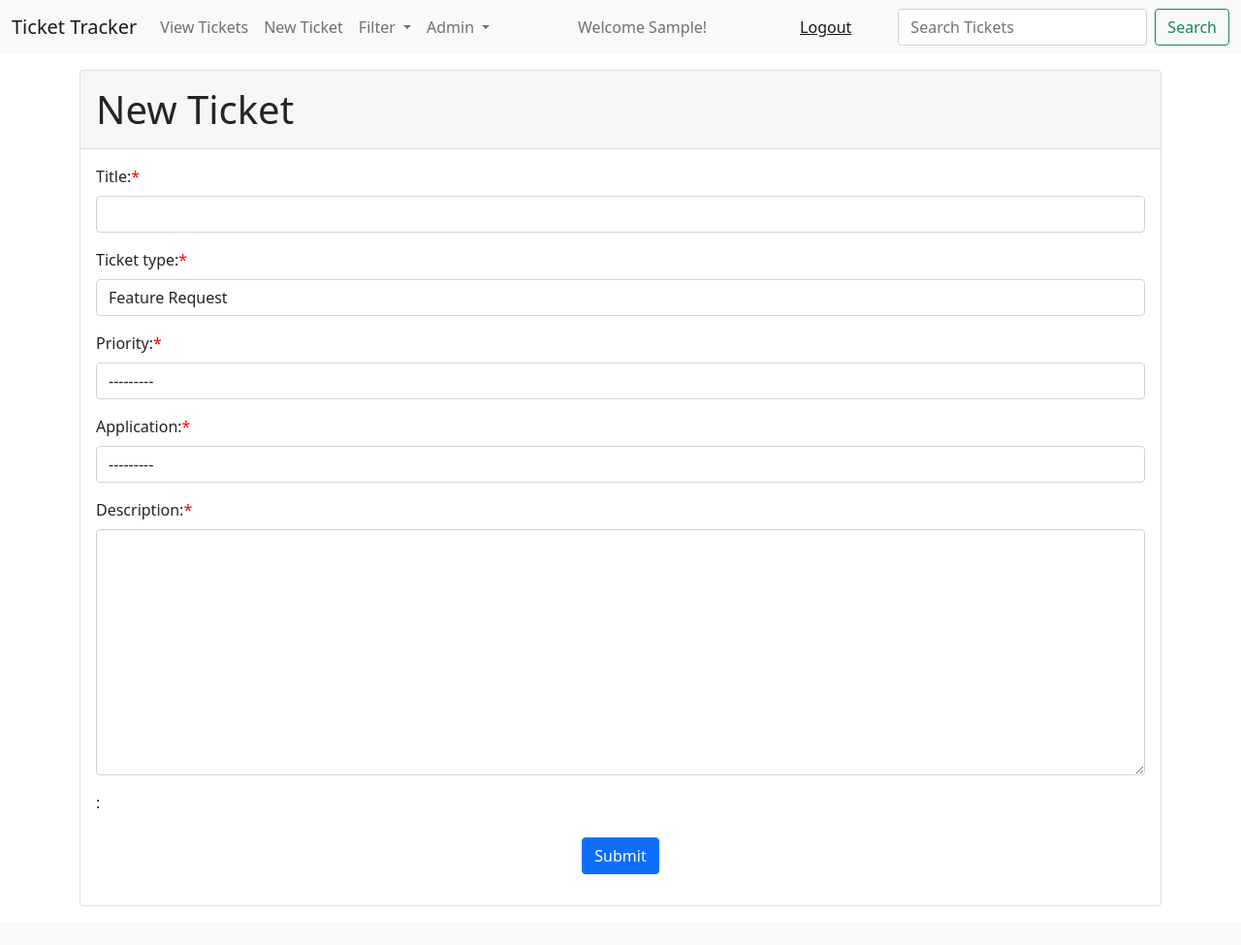
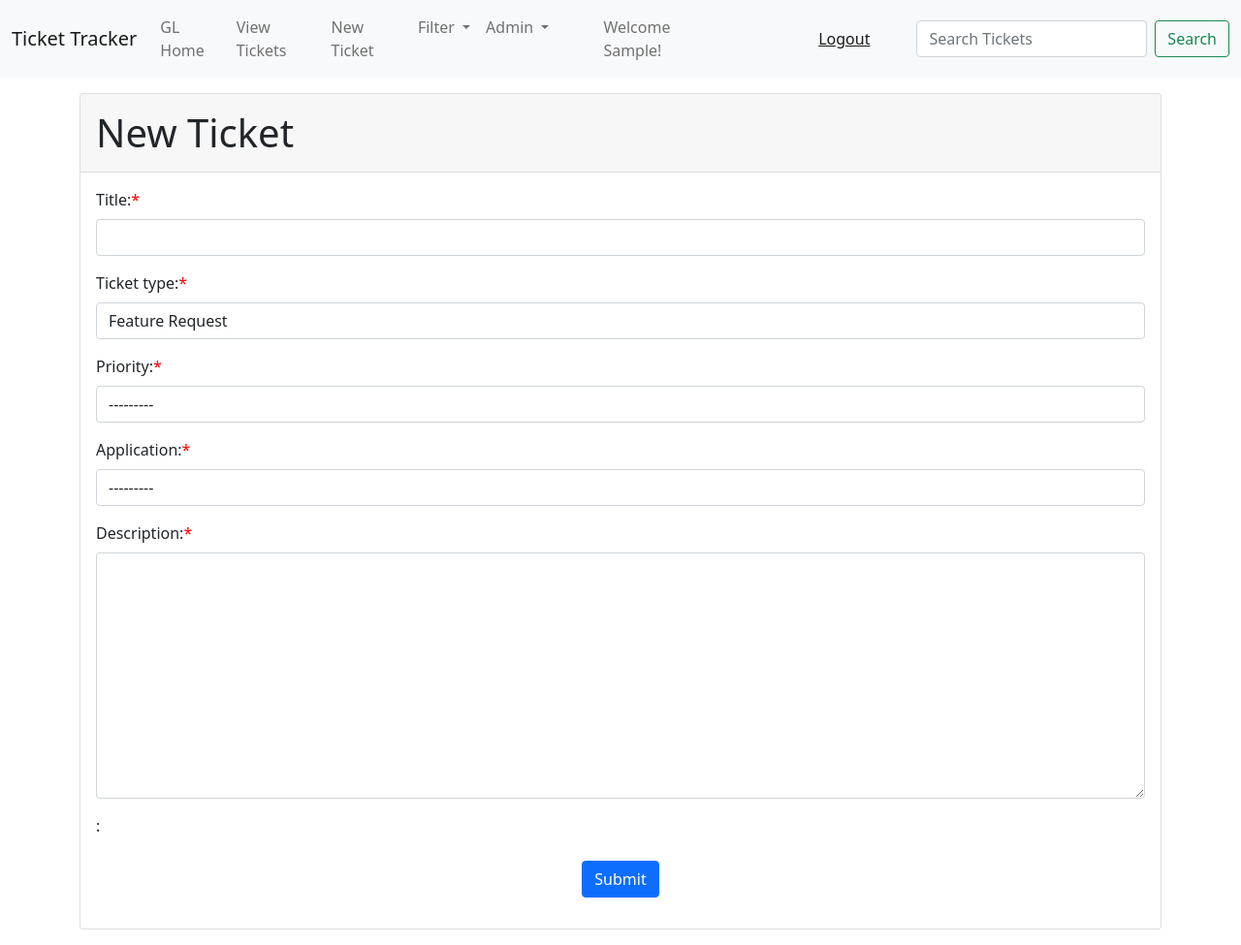
Before and after one commit to AdamCottrill/ticket_tracker, a Django app: page /tickets/new/ in a window 1280 px wide. Shown: the whole page at 97% size. Before the commit the page ends 935 px from the top, so only its background shows below. Run offline with Django 3.2, Linux system fonts and the light colour scheme; the visitor is signed in with stand-in values (Sample User, id 1); data that the repository does not hold is empty; parts of the project's set-up code (start-up, migrations or seed data) failed here and were passed over.

Commit message:
Adam's changes 10/05
new changes by adam

```diff
--- a/tickets/templates/tickets/close_reopen_ticket_form.html
+++ b/tickets/templates/tickets/close_reopen_ticket_form.html
@@ -19,7 +19,7 @@
 
 {% block content %}
 
-    <div class="container">
+    <div class="container" id="main-content">
 
         <div class="col-md-8">
 
--- a/tickets/templates/tickets/comment_form.html
+++ b/tickets/templates/tickets/comment_form.html
@@ -19,7 +19,7 @@
 
 {% block content %}
 
-    <div class="container">
+    <div class="container" id="main-content">
 
         <div class="col-md-8">
 
--- a/tickets/templates/tickets/split_ticket_form.html
+++ b/tickets/templates/tickets/split_ticket_form.html
@@ -17,7 +17,7 @@
 
 {% block content %}
 
-    <div class="container">
+    <div class="container" id="main-content">
 
         <h1 class="my-1">Split Ticket # {{ticket.id}}:</h1>
         <h3 class="my-2">{{ticket.title}}</h3>
--- a/tickets/templates/tickets/ticket_detail.html
+++ b/tickets/templates/tickets/ticket_detail.html
@@ -11,7 +11,7 @@
 
 {% block content %}
 
-<div class="container">
+<div class="container" id="main-content">
 
     {% if messages %}
         {% for msg in messages %}
--- a/tickets/templates/tickets/ticket_form.html
+++ b/tickets/templates/tickets/ticket_form.html
@@ -26,7 +26,7 @@
 
 {% block content %}
 
-    <div class="container">
+    <div class="container" id="main-content">
         <div class="card my-3">
             <div class="card-header">
                 {%if ticket.pk %}
--- a/tickets/templates/tickets/ticket_list.html
+++ b/tickets/templates/tickets/ticket_list.html
@@ -10,7 +10,7 @@
     <div class="container-fluid">
 
         <div class="grid">
-            <div  class="row" >
+            <div  class="row">
                 <div id="filter-column" class="col-2" >
                     {% include 'tickets/ticket_filters.html' %}
                     {% if related_tags %}
@@ -28,7 +28,8 @@
                         </div>
                     {% endif %}
                 </div>
-                <div id="ticket-table-column" class="col-10" >
+                <div id="ticket-table-column" class="col-10">
+                    <div id="main-content">
                         {% if tag %}
                             <h3 class="my-3">Tickets Tagged with '{{ tag }}' (n=<span id="ticket-count">{{ object_list|length }}</span>):</h3>
                         {% elif status %}
@@ -102,6 +103,7 @@
                             <h4>No Tickets Found.</h4>
                     </div>
                         {% endif %}
+                </div>
             </div>
         </div>
     </div>
--- a/tickets/templates/tickets/tickets_base.html
+++ b/tickets/templates/tickets/tickets_base.html
@@ -19,7 +19,13 @@
              line-height: 1.5;
              border-radius: 3px;
          }
-
+         .big-badge
+        {
+            padding-x: .65em !important;
+            padding-y: .35em !important;
+            font-weight: bold !important;
+            color: white !important;
+        }
         </style>
 
         {% block extra_head %}
@@ -29,7 +35,7 @@
     </head>
     <body>
 
-
+        <a href="#main-content" class="visually-hidden-focusable"><button class="bg-danger big-badge">Skip To Main Content</button></a>
         <nav class="navbar navbar-expand-lg navbar-light bg-light">
             <div class="container-fluid">
                 <a class="navbar-brand" href="{% url 'tickets:ticket_list' %}">Ticket Tracker</a>
@@ -38,6 +44,10 @@
                 </button>
                 <div class="collapse navbar-collapse" id="navbarSupportedContent">
                     <ul class="navbar-nav me-auto mb-2 mb-lg-0">
+
+                        <li class="nav-item">
+                            <a class="nav-link" href="">GL Home</a>
+                        </li>
 
                         <li class="nav-item">
                             <a class="nav-link" href="{% url 'tickets:ticket_list' %}" class="sel">View Tickets</a>
@@ -124,8 +134,8 @@
 
 
         {% block content %}
+
         {% endblock%}
-
 
         <!-- Optional JavaScript; choose one of the two! -->
 
```
Also changed, not shown: static/style.css (+16 -0 lines). Lines whose indentation alone changed are shown as unchanged.
